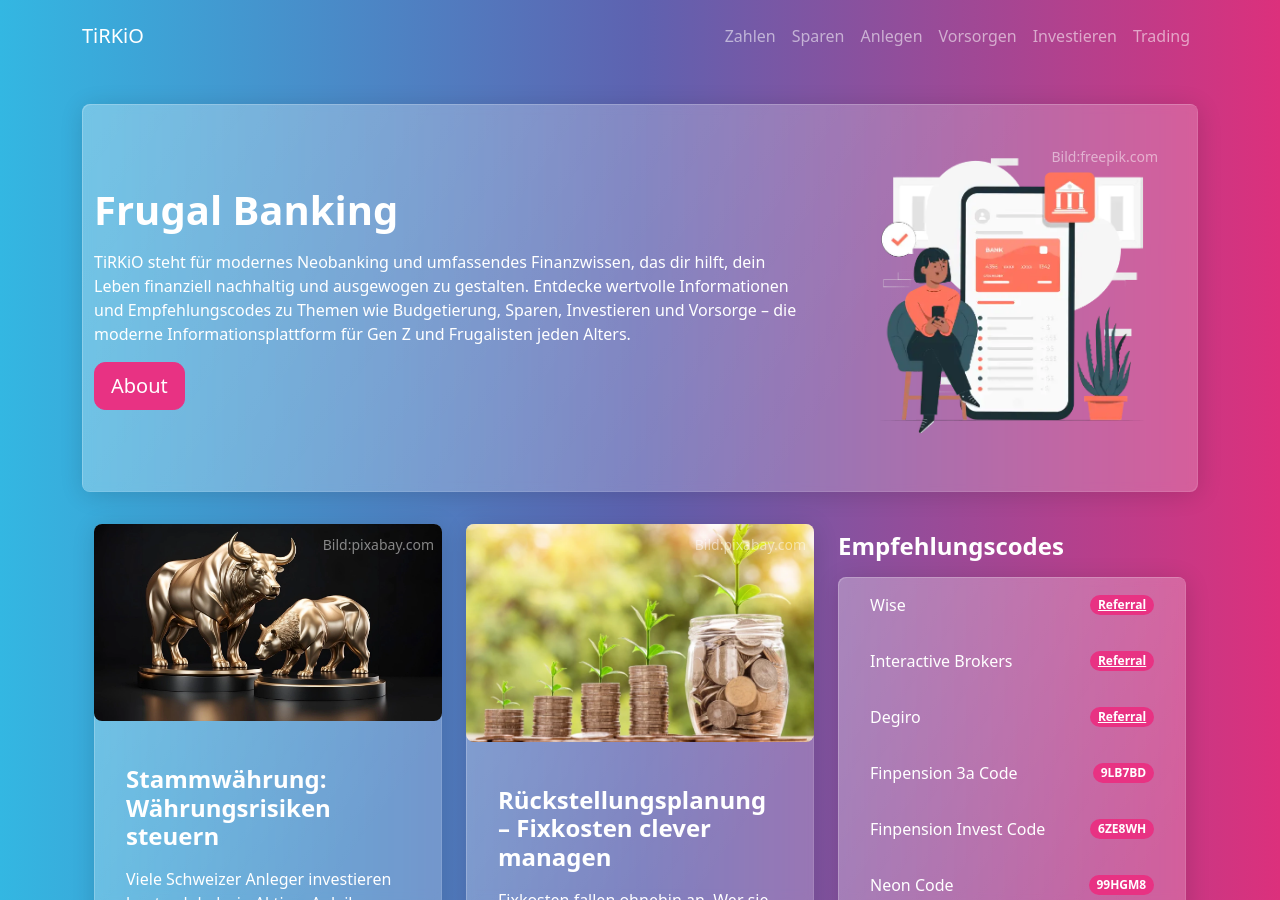
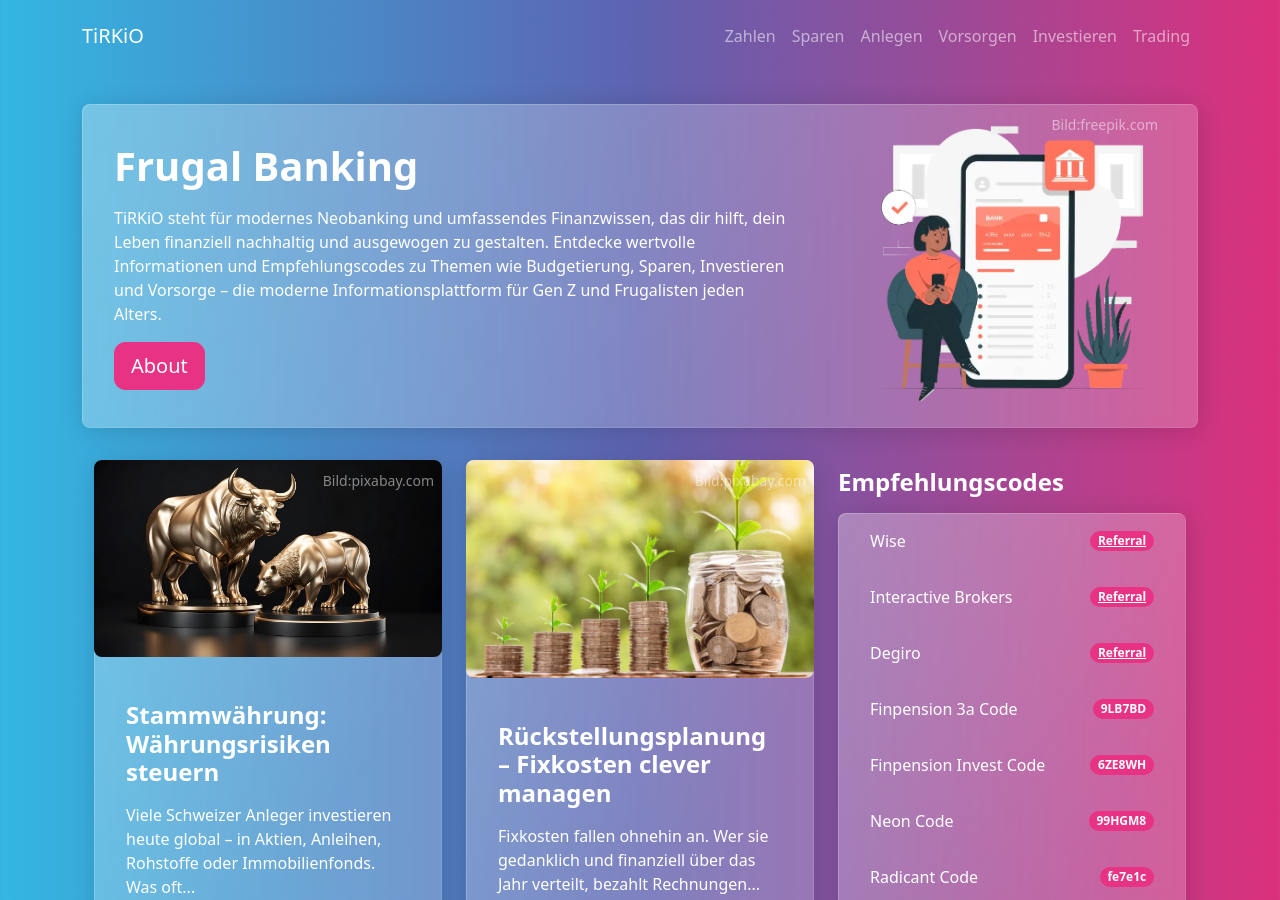
Before and after one commit to tirkio/tirkio.com, a Jekyll site: the page built from index.html, in a window 1280 px wide and 900 px high. Built offline with Jekyll 4.4.1, drawn with Linux system fonts in a browser that asks for light colours; the list of posts is cut into pages by our own code.

Commit message:
Update column classes in index.html

```diff
--- a/index.html
+++ b/index.html
@@ -11,12 +11,12 @@
 {% if page.url == "/" %}
 <section class="container my-3 card">
   <div class="row align-items-center">
-    <div class="col-md-8">
+    <div class="col-md-8 p-3">
       <h1>Frugal Banking</h1>
       <p>TiRKiO steht für modernes Neobanking und umfassendes Finanzwissen, das dir hilft, dein Leben finanziell nachhaltig und ausgewogen zu gestalten. Entdecke wertvolle Informationen und Empfehlungscodes zu Themen wie Budgetierung, Sparen, Investieren und Vorsorge – die moderne Informationsplattform für Gen Z und Frugalisten jeden Alters.</p>
       <a href="{{site.baseurl}}/about" class="btn btn-primary btn-lg">About</a>
     </div>
-    <div class="col-md-4 p-3">
+    <div class="col-md-4 px-3">
       <figure class="position-relative">
         <img
           class="img-fluid"
```
